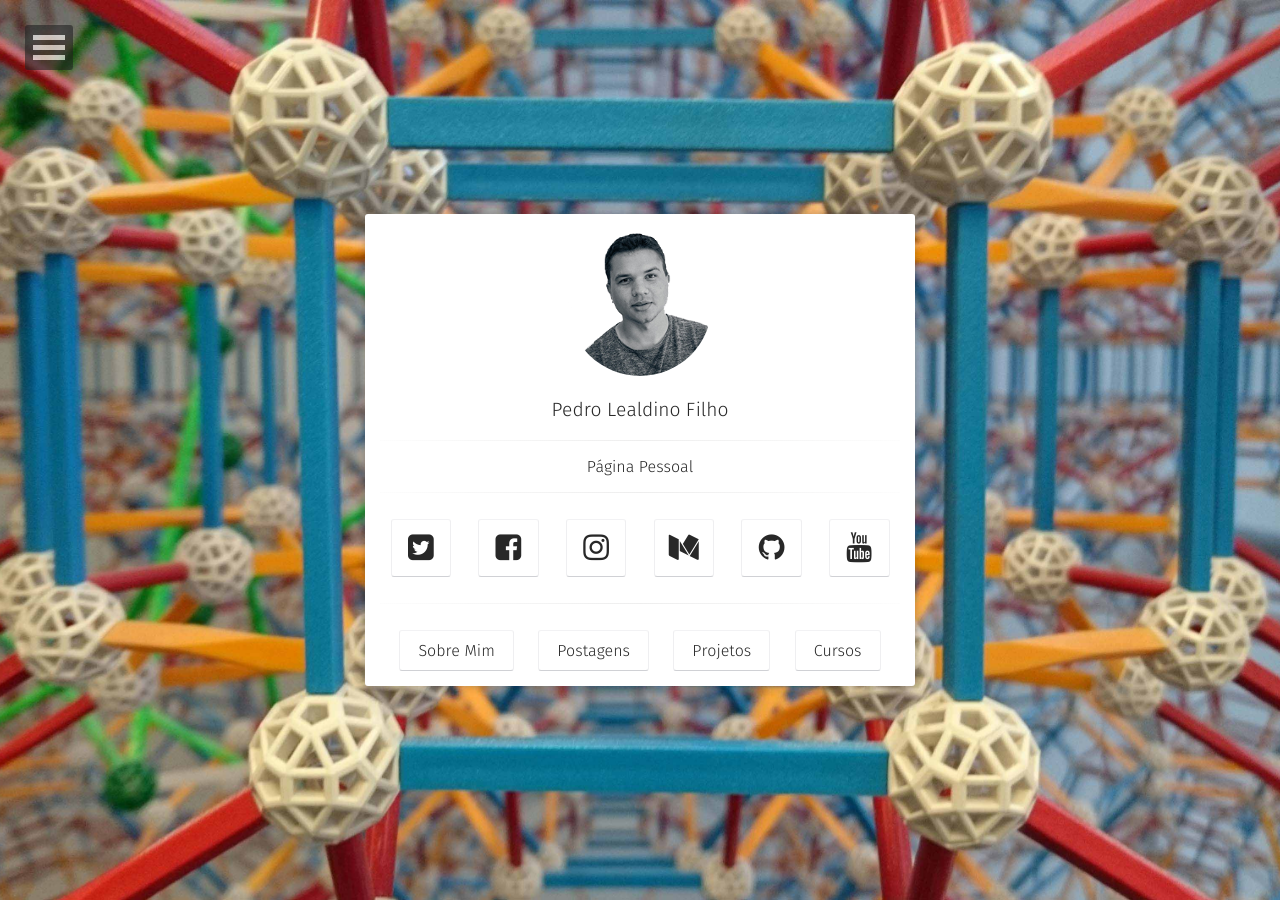
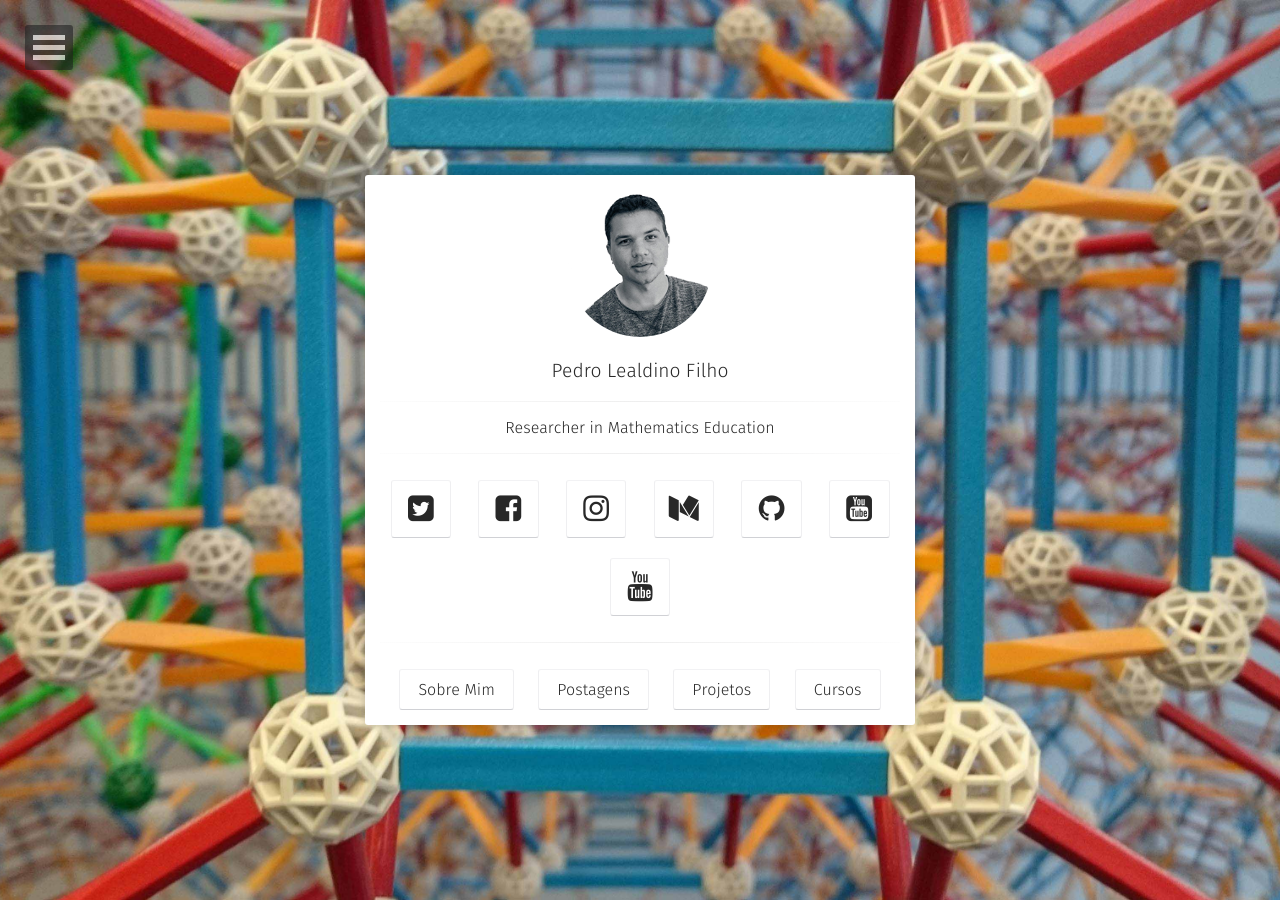
Before and after one commit to meumesmo/meumesmo.github.io, a Jekyll site: the page built from index.md, in a window 1280 px wide. Built offline with Jekyll 4.4.1, drawn with Linux system fonts in a browser that asks for light colours; some web fonts are replaced; our own code applies the rules of GitHub Pages for plain Markdown files; comment, search, counter and statistics services are not loaded.

Commit message:
Update _config.yml

```diff
--- a/_config.yml
+++ b/_config.yml
@@ -1,7 +1,7 @@
 # Site
 title:              Pedro Lealdino Filho
-bio:                'Página Pessoal'
-description:        "Descrição de Projetos e Pesquisas"
+bio:                'Researcher in Mathematics Education'
+description:        "Personal Page"
 reading_time:       true
 words_per_minute:   200
 logo:               'assets/img/logo.png'
@@ -39,7 +39,7 @@ disqus_shortname:   meumesmo
 #bing-verify:
 #email:
 twitter:            pedrolealdino
-facebook:           pedro.lealdinofilho
+facebook:           meumesmomatematica
 github-url:         meumesmo
 #stackoverflow:     123456/username   from a "http://stackoverflow.com/users/123456/username" link
 #linkedin:          username
@@ -47,13 +47,13 @@ github-url:         meumesmo
 instagram:          funny.legs
 #lastfm:            username
 #tumblr:            username
-medium:            '@pedrolealdino'
+medium:            'meumesmo'
 #pinterest:         username
 #foursquare:        username
 #steam:              username
 #dribbble:          username
-#youtube:            meumesmo
-youtube-channel:   meumesmo
+youtube:            meumesmo
+youtube-channel:    meumesmo
 #soundcloud:        username
 #weibo:             username
 #flickr:            username
```
